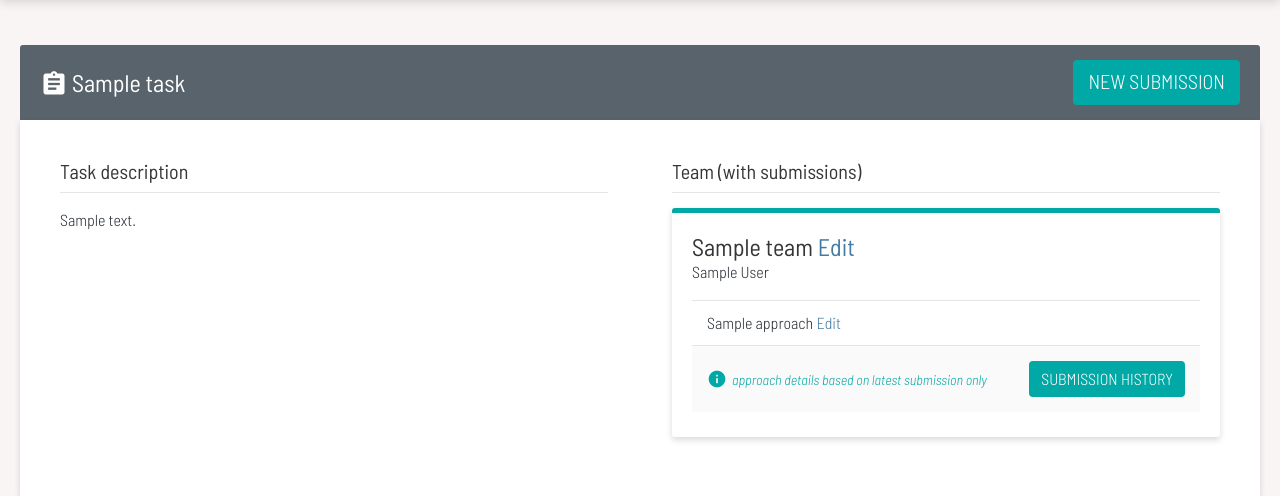
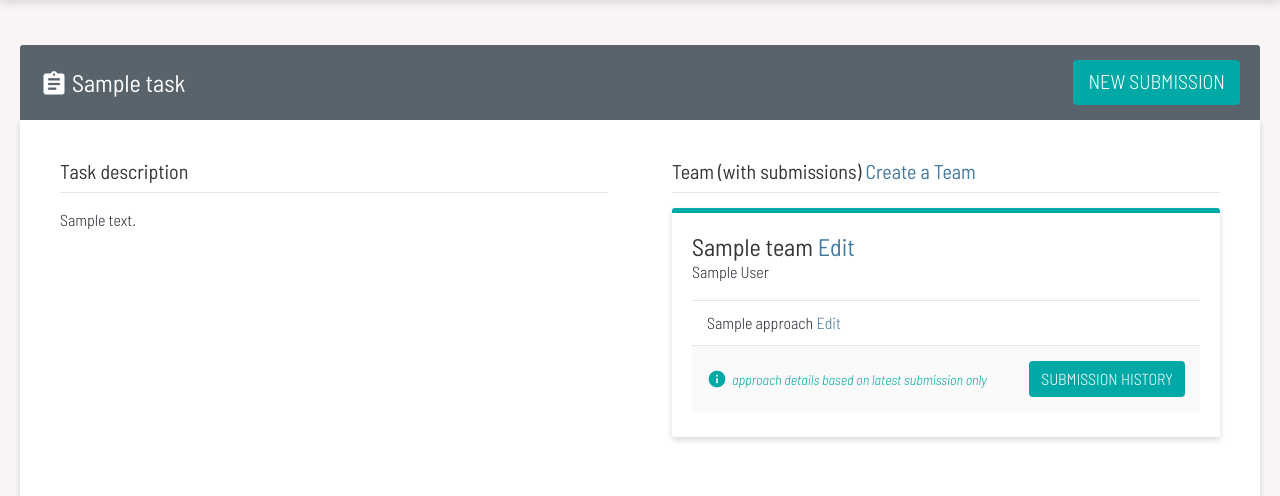
Before and after one commit to ImageMarkup/stade, a Django app: page /task/1 in a window 1280 px wide. Shown: the part 64-560 px from the top of the page. Run offline with Django 3.2, Linux system fonts and the light colour scheme; a user stored in the database is signed in; tables that the repository leaves empty hold one stand-in row (values such as "Sample post"); data that the repository does not hold is empty; parts of the project's set-up code (start-up, migrations or seed data) failed here and were passed over.

Commit message:
Add access points

```diff
--- a/core/templates/task-detail.html
+++ b/core/templates/task-detail.html
@@ -20,7 +20,7 @@
         </div>
       </div>
       <div class="teams column is-half">
-        <h2 class="title is-5">Team (with submissions)</h2>
+        <h2 class="title is-5">Team (with submissions) {% if not task.locked and teams.count > 0 %} <a href="{% url 'create-team-standalone' task.challenge.id %}">Create a Team</a> {% endif %}</h2>
           {% for team in teams %}
           <div class="team">
             <h3>{{ team.name }} <a href="{% url 'edit-team' team.id %}">Edit</a></h3>
@@ -65,7 +65,7 @@
           </div>
         {% empty %}
         <div class="noteam">
-          <h5>You are not on any teams. You must either be invited to an existing team or create a new team.</h5>
+          <h5>You are not on any teams. You must either be invited to an existing team or create a <a href="{% url 'create-team-standalone' task.challenge.id %}"><strong>new team</strong></a>.</h5>
           <p>Creating a <a href="{% url 'create-team' task.id %}"><strong>new submission</strong></a> will allow you to create a team.</p>
         </div>
         {% endfor %}
```
